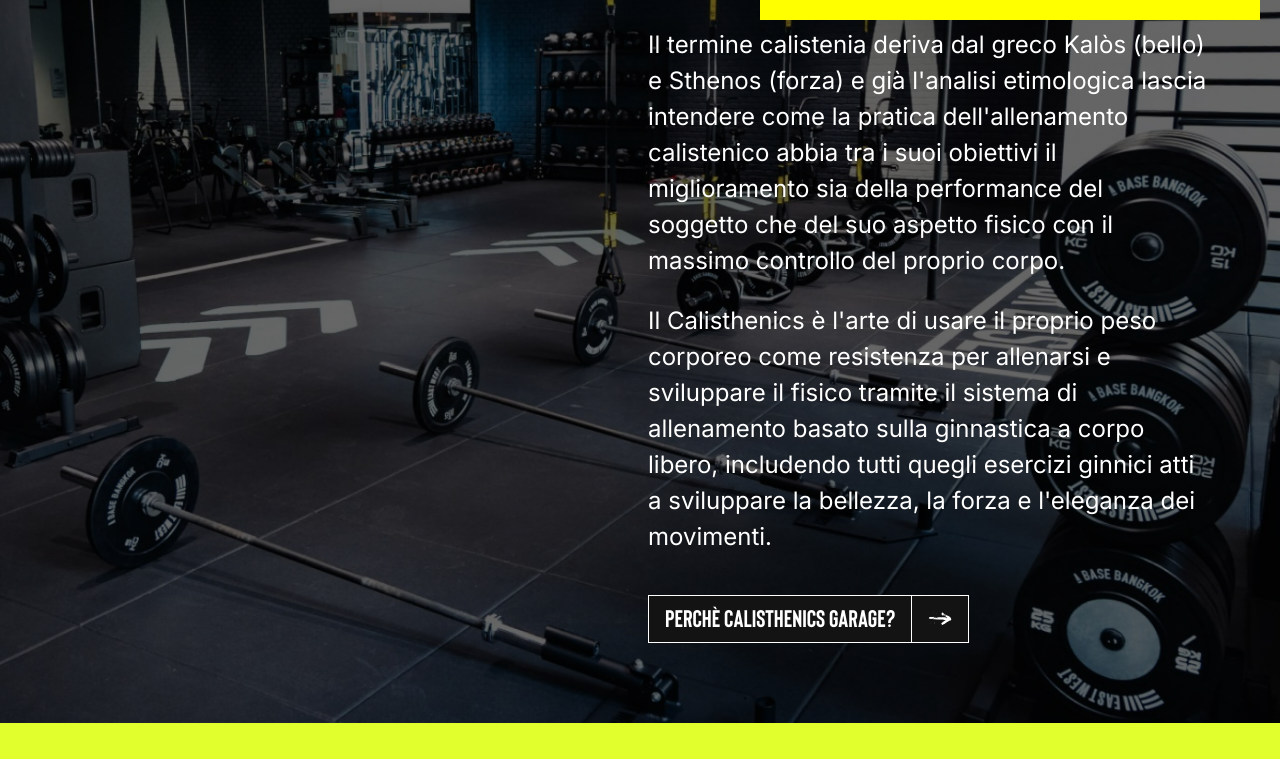
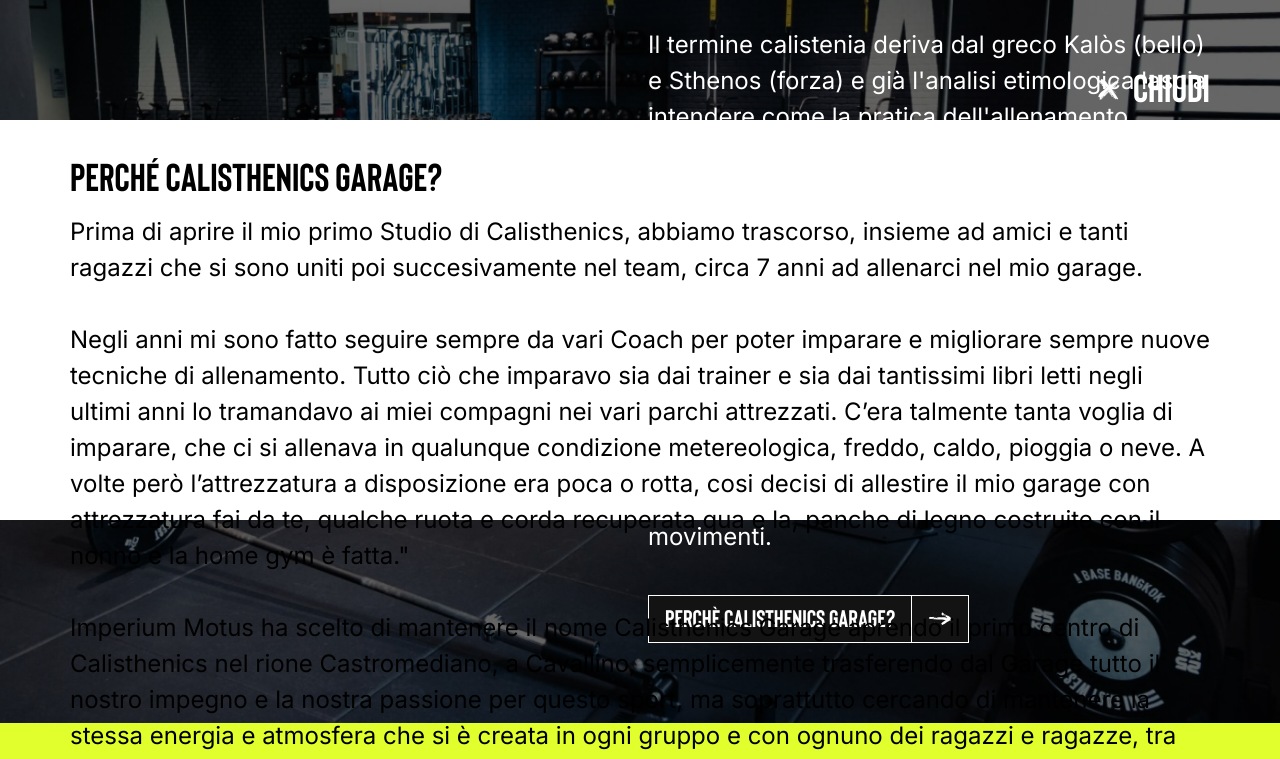
Before and after one commit to andreaselmi/IMPERIUM_MOTUS, a React (Create React App) app: page / in a window 1280 px wide. Shown: the part 1080-1839 px from the top of the page. Built offline with nearby package versions, Linux system fonts and the light colour scheme.

Commit message:
add modal style and close button

```diff
--- a/src/components/Modal/Modal.module.scss
+++ b/src/components/Modal/Modal.module.scss
@@ -1,17 +1,35 @@
+@import "../../utils/theme/colors";
+
+.closeContainer {
+  position: relative;
+  top: -50px;
+  right: 0;
+  display: flex;
+  justify-content: right;
+  cursor: pointer;
+}
+
+.contentHeader, .content {
+  grid-column: col-start / span 12;
+
+  &.content {
+    line-height: 150%;
+  }
+}
+
+
 .modal {
-  width: 500px;
-  height: 200px;
-  overflow: hidden;
-  background-color: yellow;
+  width: 100%;
+  height: 50%;
+  background-color: $global-background-color-light;
   position: fixed;
-  bottom: -300px;
-  right: 20px;
+  bottom: -100%;
   transition: 1s;
   z-index: 1000;
 }
 
 .open {
-  bottom: 20px
+  bottom: 0
 }
 
 .overlay {
@@ -23,3 +41,9 @@
   bottom: 0;
   z-index: 999;
 }
+
+.scrollable {
+  height: 100%;
+  overflow-y: scroll;
+  background-color: red;
+}
--- a/src/components/Modal/Modal.tsx
+++ b/src/components/Modal/Modal.tsx
@@ -1,16 +1,71 @@
 import React from "react";
 import styles from "./Modal.module.scss";
+import closeIcon from "../../assets/icons/closeWhite.svg";
+import Typography from "../Typography/Typography";
+import Container from "../Container/Container";
+import Grid from "../Grid/Grid";
 
 interface ModalProps {
   isOpen: boolean;
+  closeModal: () => void;
 }
 
-const Modal = ({ isOpen }: ModalProps) => {
+const Modal = ({ closeModal, isOpen }: ModalProps) => {
   return (
     <>
       <div className={`${isOpen ? styles.overlay : ""}`} />
       <div className={`${styles.modal} ${isOpen ? styles.open : ""}`}>
-        <h1>Awesome modal</h1>
+        <Container>
+          <span
+            onClick={closeModal}
+            role={"button"}
+            className={styles.closeContainer}
+          >
+            <img src={closeIcon} alt={"Pulsante per chiudere il modale"} />
+            <div>
+              <Typography
+                style={{ color: "white", marginLeft: 8 }}
+                variant={"heading"}
+                label={"Chiudi"}
+              />
+            </div>
+          </span>
+          <Grid>
+            <header className={styles.contentHeader}>
+              <Typography
+                variant={"heading"}
+                label={"Perché CALISTHENICS GARAGE?"}
+              />
+            </header>
+
+            <div className={styles.content}>
+              <Typography
+                variant={"paragraph"}
+                label={
+                  "Prima di aprire il mio primo Studio di Calisthenics, abbiamo trascorso, insieme ad amici e tanti ragazzi che si sono uniti poi succesivamente nel team, circa 7 anni ad allenarci nel mio garage."
+                }
+              />
+              <br />
+              <Typography
+                variant={"paragraph"}
+                label={
+                  'Negli anni mi sono fatto seguire sempre da vari Coach per poter imparare e migliorare sempre nuove tecniche di allenamento. Tutto ciò che imparavo sia dai trainer e sia dai tantissimi libri letti negli ultimi anni lo tramandavo ai miei compagni nei vari parchi attrezzati. C’era talmente tanta voglia di imparare, che ci si allenava in qualunque condizione metereologica, freddo, caldo, pioggia o neve. A volte però l’attrezzatura a disposizione era poca o rotta, cosi decisi di allestire il mio garage con attrezzatura fai da te, qualche ruota e corda recuperata qua e la, panche di legno costruite con il nonno e la home gym è fatta."'
+                }
+              />
+              <br />
+              <Typography
+                variant={"paragraph"}
+                label={
+                  "Imperium Motus ha scelto di mantenere il nome Calisthenics Garage aprendo il primo centro di Calisthenics nel rione Castromediano, a Cavallino, semplicemente trasferendo dal Garage tutto il nostro impegno e la nostra passione per questo sport, ma soprattutto cercando di mantenere la stessa energia e atmosfera che si è creata in ogni gruppo e con ognuno dei ragazzi e ragazze, tra risate e sudate.\n" +
+                  "Allenarsi nello Studio Imperium Motus è come allenarsi nel proprio garage con amici e amiche, ci piace coccolarvi facendovi sentire come se stesse a casa vostra e prefissare insieme degli obiettivi raggiungibili."
+                }
+              />
+              <br />
+
+              <Typography variant={"paragraph"} label={"Ti aspetto."} />
+            </div>
+          </Grid>
+        </Container>
       </div>
     </>
   );
--- a/src/components/Sections/CalisthenicsSection/CalisthenicsSection.tsx
+++ b/src/components/Sections/CalisthenicsSection/CalisthenicsSection.tsx
@@ -85,7 +85,7 @@ const CalisthenicsSection = () => {
           </div>
         </div>
       </SectionContainer>
-      <Modal isOpen={showModal} />
+      <Modal closeModal={() => setShowModal(false)} isOpen={showModal} />
     </>
   );
 };
```
Also changed, not shown: src/assets/icons/closeWhite.svg (added).
